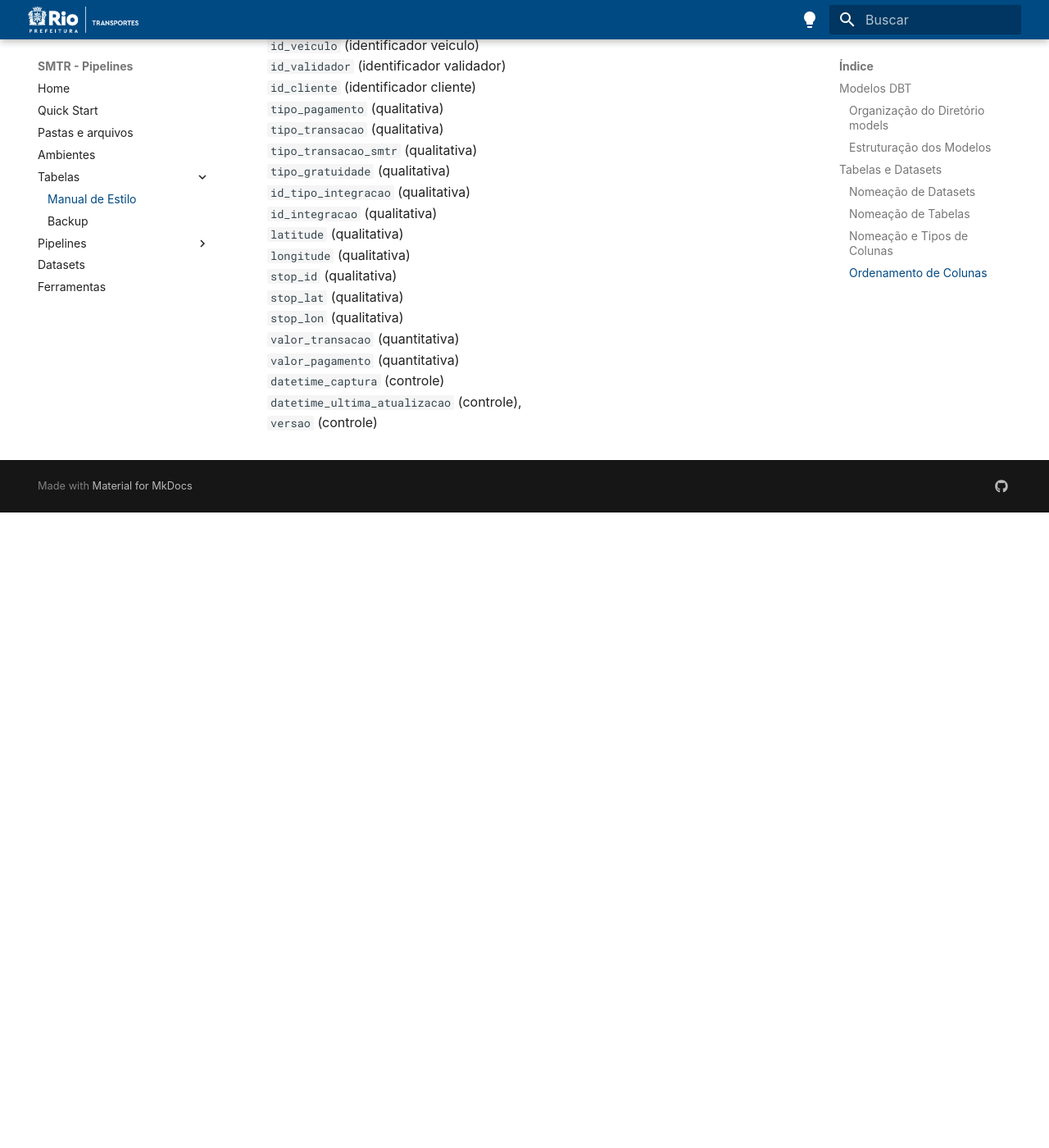
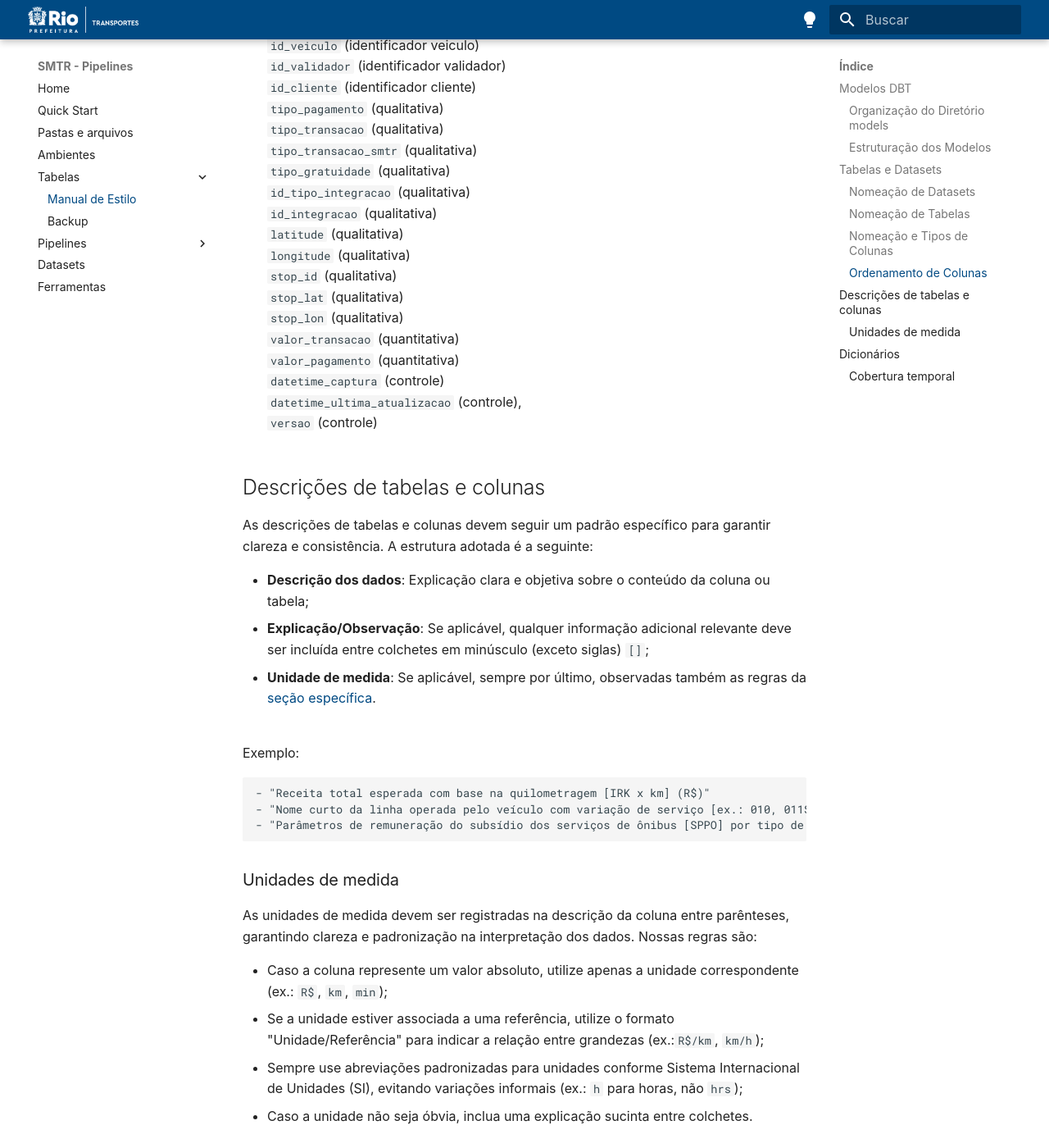
Before and after one commit to RJ-SMTR/pipelines-docs, an MkDocs documentation site: the page built from docs/tabelas/manual_estilo_tabelas.md, in a window 1280 px wide and 1400 px high, scrolled down 3003 px. Shown: the whole window at 82% size. Built offline with MkDocs 1.6.1 and Material for MkDocs 9.7.7, drawn with Linux system fonts in a browser that asks for light colours; some web fonts are replaced; before the commit the page ends 3628 px from its top, so only the background shows below that; some of the changed text lies outside the part shown.

Commit message:
Adiciona unidades de medida, cobertura temporal e dicionários (#12)
* add unidades de medida, cobertura temporal e dicionários

* correções

* correção

* Update docs/tabelas/manual_estilo_tabelas.md

Co-authored-by: Rodrigo Cunha <66736583+eng-rodrigocunha@users.noreply.github.com>

* Update docs/tabelas/manual_estilo_tabelas.md

* Update docs/tabelas/manual_estilo_tabelas.md

* refatora manual

---------

Co-authored-by: Rodrigo Cunha <66736583+eng-rodrigocunha@users.noreply.github.com>
Co-authored-by: Rodrigo Cunha <engtransportes.rodrigocunha@gmail.com>

````diff
--- a/docs/tabelas/manual_estilo_tabelas.md
+++ b/docs/tabelas/manual_estilo_tabelas.md
@@ -1,6 +1,6 @@
 # Manual de Estilo de Modelos e Tabelas
 
-Esta página é baseada no [manual de estilo da Base dos Dados](https://basedosdados.github.io/mais/style_data/)
+Esta página é baseada no [manual de estilo da Base dos Dados](https://basedosdados.github.io/sdk/style_data/)
 
 ## Modelos DBT
 
@@ -105,3 +105,57 @@
     `datetime_captura` (controle)
     `datetime_ultima_atualizacao` (controle),
     `versao` (controle)
+
+## Descrições de tabelas e colunas
+
+As descrições de tabelas e colunas devem seguir um padrão específico para garantir clareza e consistência. A estrutura adotada é a seguinte:
+
+- **Descrição dos dados**: Explicação clara e objetiva sobre o conteúdo da coluna ou tabela;
+- **Explicação/Observação**: Se aplicável, qualquer informação adicional relevante deve ser incluída entre colchetes em minúsculo (exceto siglas) `[]`;
+- **Unidade de medida**: Se aplicável, sempre por último, observadas também as regras da [seção específica](#unidades-medida).
+
+<br>Exemplo:
+```yml
+- "Receita total esperada com base na quilometragem [IRK x km] (R$)"
+- "Nome curto da linha operada pelo veículo com variação de serviço [ex.: 010, 011SN, ...]"
+- "Parâmetros de remuneração do subsídio dos serviços de ônibus [SPPO] por tipo de viagem [descontinuada a partir de 2024-03-01]"
+```
+
+### <h3 id="unidades-medida">Unidades de medida</h3>
+
+As unidades de medida devem ser registradas na descrição da coluna entre parênteses, garantindo clareza e padronização na interpretação dos dados. Nossas regras são:
+
+- Caso a coluna represente um valor absoluto, utilize apenas a unidade correspondente (ex.: `R$`, `km`, `min`);
+- Se a unidade estiver associada a uma referência, utilize o formato "Unidade/Referência" para indicar a relação entre grandezas (ex.:`R$/km`, `km/h`);
+- Sempre use abreviações padronizadas para unidades conforme Sistema Internacional de Unidades (SI), evitando variações informais (ex.: `h` para horas, não `hrs`);
+- Caso a unidade não seja óbvia, inclua uma explicação sucinta entre colchetes.
+
+<br>Exemplo:
+```yml
+- "Receita total aferida [receita tarifária + subsidio pago] (R$)"
+- "Valor máximo de subsídio, conforme tipo de viagem (R$/km)"
+- "Distância percorrida (km)"
+```
+
+## Dicionários
+
+- Sempre que possível e necessário, cada conjunto de dados deverá incluir até um dicionário;
+- Para cada tabela, coluna e cobertura temporal, cada chave mapeia unicamente um valor;
+- Chaves não podem ter valores nulos;
+- Dicionários devem cobrir todas as chaves disponíveis nas tabelas originais.
+
+### Cobertura temporal
+
+Preencher a coluna `cobertura_temporal` nos metadados de tabela, coluna e chave (em dicionários) segue o seguinte padrão.
+
+- Formato geral: `data_inicial(unidade_temporal)data_final`
+    - `data_inicial` e `data_final` estão na correspondente unidade temporal.
+        - Exemplo: tabela com unidade `ano` tem cobertura `2005(1)2018`.
+        - Exemplo: tabela com unidade `mes` tem cobertura `2005-08(1)2018-12`.
+        - Exemplo: tabela com unidade `semana` tem cobertura `2005-08-01(7)2018-08-31`.
+        - Exemplo: tabela com unidade `dia` tem cobertura `2005-08-01(1)2018-12-31`.
+    - Caso a `data_final` ainda não tenha sido alcançada:
+        - Exemplo: tabela com unidade `ano` tem cobertura `2005(1)`.
+        - Exemplo: tabela com unidade `mes` tem cobertura `2005-08(1)`.
+        - Exemplo: tabela com unidade `semana` tem cobertura `2005-08-01(7)`.
+        - Exemplo: tabela com unidade `dia` tem cobertura `2005-08-01(1)`.
````
